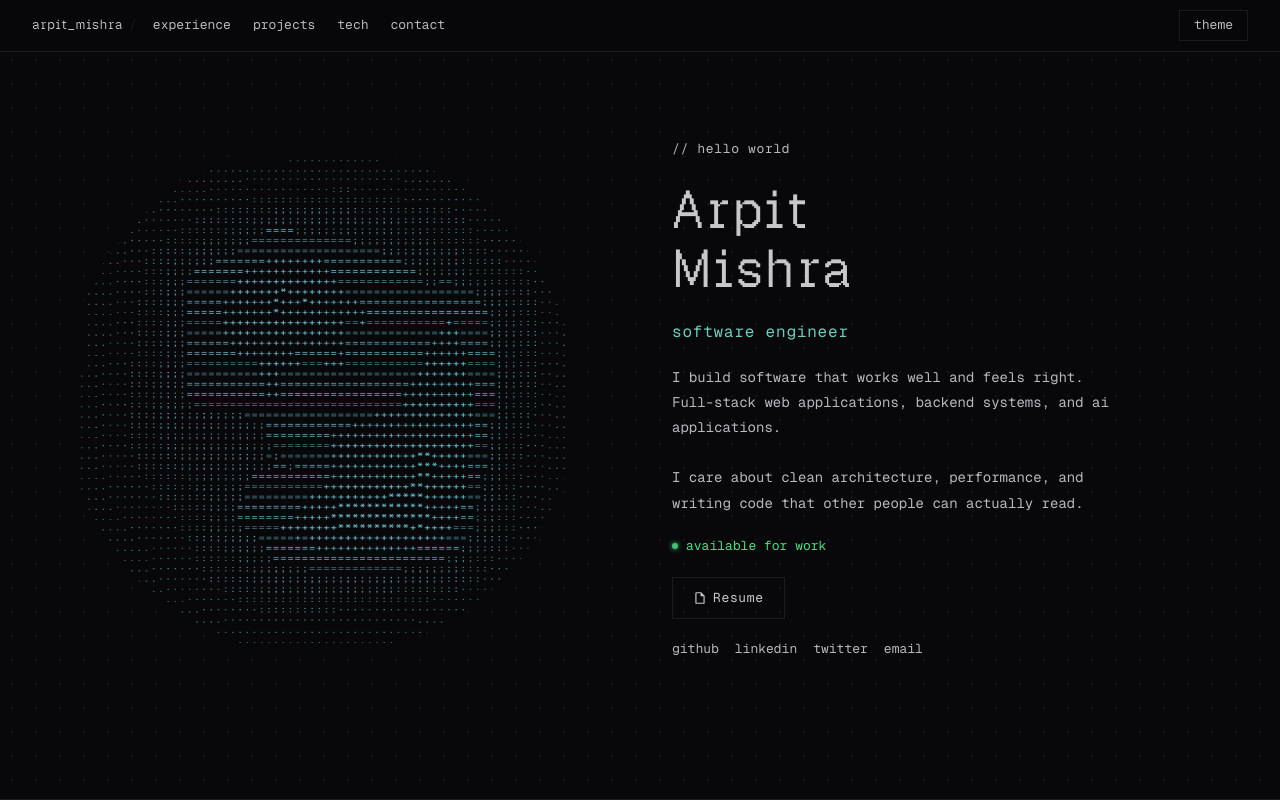
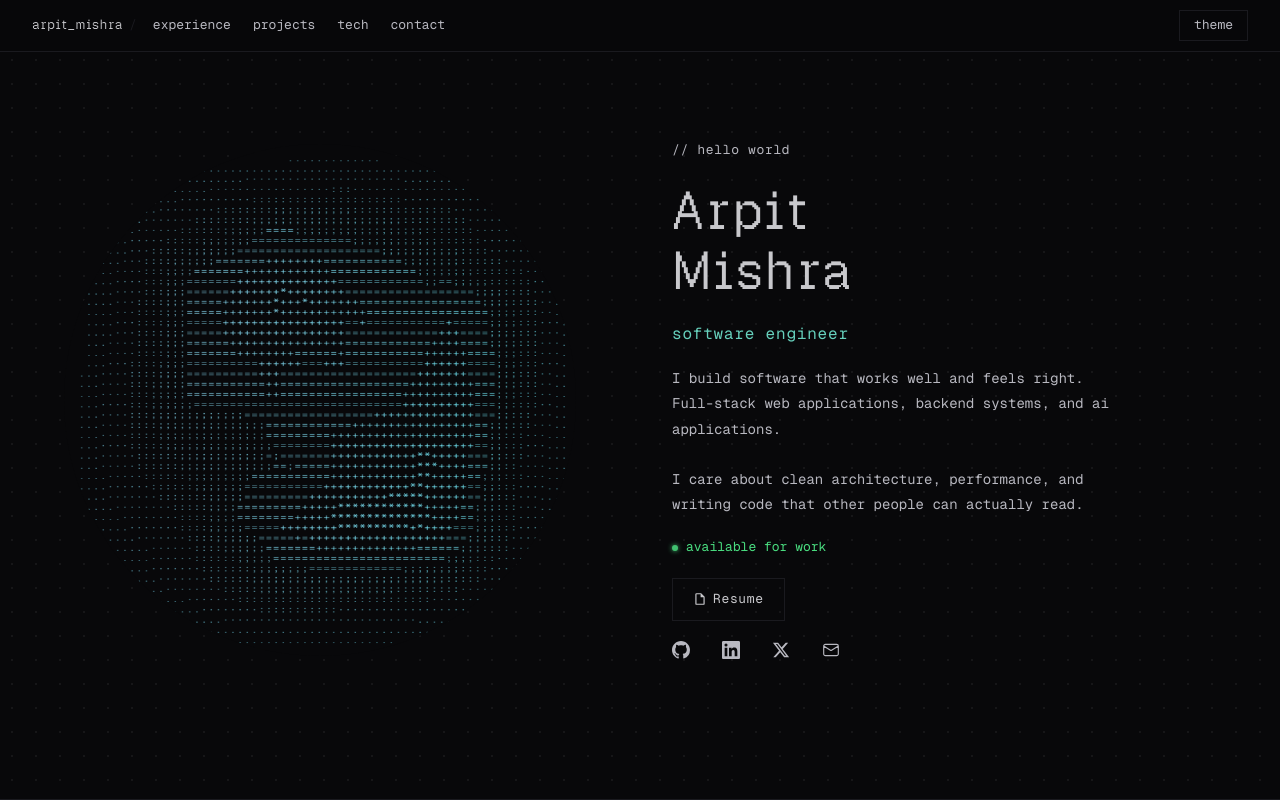
Before and after one commit to ArpitMishra17/arpitmishra-portfolio, a React (Vite) app: page / in a window 1280 px wide. Shown: the top 800 px of the page. Built offline with nearby package versions, Linux system fonts and the light colour scheme.

Commit message:
feat: change social links from text to logo

```diff
--- a/src/components/Contact.tsx
+++ b/src/components/Contact.tsx
@@ -1,8 +1,44 @@
 const links = [
-  { label: 'mishrarpit3117@gmail.com', href: 'mailto:mishrarpit3117@gmail.com' },
-  { label: 'github.com/ArpitMishra17', href: 'https://github.com/ArpitMishra17' },
-  { label: 'linkedin.com/in/arpit-mishra', href: 'https://www.linkedin.com/in/arpit-mishra-7a1823277/' },
-  { label: '@0xarpitm', href: 'https://x.com/0xarpitm' },
+  {
+    label: 'email',
+    href: 'mailto:mishrarpit3117@gmail.com',
+    icon: (
+      <svg viewBox="0 0 24 24" className="w-4 h-4 fill-none stroke-current inline-block" strokeWidth="1.5">
+        <path d="M21.75 6.75v10.5a2.25 2.25 0 0 1-2.25 2.25h-15a2.25 2.25 0 0 1-2.25-2.25V6.75m19.5 0A2.25 2.25 0 0 0 19.5 4.5h-15a2.25 2.25 0 0 0-2.25 2.25m19.5 0-8.953 5.468a1.5 1.5 0 0 1-1.594 0L2.25 6.75" strokeLinecap="round" strokeLinejoin="round" />
+      </svg>
+    ),
+    text: 'mishrarpit3117@gmail.com',
+  },
+  {
+    label: 'github',
+    href: 'https://github.com/ArpitMishra17',
+    icon: (
+      <svg viewBox="0 0 24 24" className="w-4 h-4 fill-current inline-block">
+        <path d="M12 0C5.37 0 0 5.37 0 12c0 5.31 3.435 9.795 8.205 11.385.6.105.825-.255.825-.57 0-.285-.015-1.23-.015-2.235-3.015.555-3.795-.735-4.035-1.41-.135-.345-.72-1.41-1.23-1.695-.42-.225-1.02-.78-.015-.795.945-.015 1.62.87 1.845 1.23 1.08 1.815 2.805 1.305 3.495.99.105-.78.42-1.305.765-1.605-2.67-.3-5.46-1.335-5.46-5.925 0-1.305.465-2.385 1.23-3.225-.12-.3-.54-1.53.12-3.18 0 0 1.005-.315 3.3 1.23.96-.27 1.98-.405 3-.405s2.04.135 3 .405c2.295-1.56 3.3-1.23 3.3-1.23.66 1.65.24 2.88.12 3.18.765.84 1.23 1.905 1.23 3.225 0 4.605-2.805 5.625-5.475 5.925.435.375.81 1.095.81 2.22 0 1.605-.015 2.895-.015 3.3 0 .315.225.69.825.57A12.02 12.02 0 0 0 24 12c0-6.63-5.37-12-12-12z" />
+      </svg>
+    ),
+    text: 'github.com/ArpitMishra17',
+  },
+  {
+    label: 'linkedin',
+    href: 'https://www.linkedin.com/in/arpit-mishra-7a1823277/',
+    icon: (
+      <svg viewBox="0 0 24 24" className="w-4 h-4 fill-current inline-block">
+        <path d="M20.447 20.452h-3.554v-5.569c0-1.328-.027-3.037-1.852-3.037-1.853 0-2.136 1.445-2.136 2.939v5.667H9.351V9h3.414v1.561h.046c.477-.9 1.637-1.85 3.37-1.85 3.601 0 4.267 2.37 4.267 5.455v6.286zM5.337 7.433a2.062 2.062 0 0 1-2.063-2.065 2.064 2.064 0 1 1 2.063 2.065zm1.782 13.019H3.555V9h3.564v11.452zM22.225 0H1.771C.792 0 0 .774 0 1.729v20.542C0 23.227.792 24 1.771 24h20.451C23.2 24 24 23.227 24 22.271V1.729C24 .774 23.2 0 22.222 0h.003z" />
+      </svg>
+    ),
+    text: 'linkedin.com/in/arpit-mishra',
+  },
+  {
+    label: 'x',
+    href: 'https://x.com/0xarpitm',
+    icon: (
+      <svg viewBox="0 0 24 24" className="w-4 h-4 fill-current inline-block">
+        <path d="M18.244 2.25h3.308l-7.227 8.26 8.502 11.24H16.17l-5.214-6.817L4.99 21.75H1.68l7.73-8.835L1.254 2.25H8.08l4.713 6.231zm-1.161 17.52h1.833L7.084 4.126H5.117z" />
+      </svg>
+    ),
+    text: '@0xarpitm',
+  },
 ]
 
 export default function Contact() {
@@ -26,10 +62,10 @@
               onMouseEnter={e => (e.currentTarget.style.color = 'var(--accent)')}
               onMouseLeave={e => (e.currentTarget.style.color = 'var(--dim)')}
             >
-              <span className="text-[12px] mr-1.5" style={{ color: 'var(--dim)' }}>
-                →
+              <span className="mr-1.5" style={{ color: 'var(--dim)' }}>
+                {link.icon}
               </span>
-              {link.label}
+              {link.text}
             </a>
           ))}
         </div>
--- a/src/components/Hero.tsx
+++ b/src/components/Hero.tsx
@@ -74,12 +74,44 @@
             </a>
           </div>
 
-          <div className="flex gap-4 text-[13px]">
+          <div className="flex gap-8 items-center">
             {[
-              { label: 'github', href: 'https://github.com/ArpitMishra17' },
-              { label: 'linkedin', href: 'https://www.linkedin.com/in/arpit-mishra-7a1823277/' },
-              { label: 'twitter', href: 'https://x.com/0xarpitm' },
-              { label: 'email', href: 'mailto:mishrarpit3117@gmail.com' },
+              {
+                label: 'github',
+                href: 'https://github.com/ArpitMishra17',
+                icon: (
+                  <svg viewBox="0 0 24 24" className="w-[18px] h-[18px] fill-current">
+                    <path d="M12 0C5.37 0 0 5.37 0 12c0 5.31 3.435 9.795 8.205 11.385.6.105.825-.255.825-.57 0-.285-.015-1.23-.015-2.235-3.015.555-3.795-.735-4.035-1.41-.135-.345-.72-1.41-1.23-1.695-.42-.225-1.02-.78-.015-.795.945-.015 1.62.87 1.845 1.23 1.08 1.815 2.805 1.305 3.495.99.105-.78.42-1.305.765-1.605-2.67-.3-5.46-1.335-5.46-5.925 0-1.305.465-2.385 1.23-3.225-.12-.3-.54-1.53.12-3.18 0 0 1.005-.315 3.3 1.23.96-.27 1.98-.405 3-.405s2.04.135 3 .405c2.295-1.56 3.3-1.23 3.3-1.23.66 1.65.24 2.88.12 3.18.765.84 1.23 1.905 1.23 3.225 0 4.605-2.805 5.625-5.475 5.925.435.375.81 1.095.81 2.22 0 1.605-.015 2.895-.015 3.3 0 .315.225.69.825.57A12.02 12.02 0 0 0 24 12c0-6.63-5.37-12-12-12z" />
+                  </svg>
+                ),
+              },
+              {
+                label: 'linkedin',
+                href: 'https://www.linkedin.com/in/arpit-mishra-7a1823277/',
+                icon: (
+                  <svg viewBox="0 0 24 24" className="w-[18px] h-[18px] fill-current">
+                    <path d="M20.447 20.452h-3.554v-5.569c0-1.328-.027-3.037-1.852-3.037-1.853 0-2.136 1.445-2.136 2.939v5.667H9.351V9h3.414v1.561h.046c.477-.9 1.637-1.85 3.37-1.85 3.601 0 4.267 2.37 4.267 5.455v6.286zM5.337 7.433a2.062 2.062 0 0 1-2.063-2.065 2.064 2.064 0 1 1 2.063 2.065zm1.782 13.019H3.555V9h3.564v11.452zM22.225 0H1.771C.792 0 0 .774 0 1.729v20.542C0 23.227.792 24 1.771 24h20.451C23.2 24 24 23.227 24 22.271V1.729C24 .774 23.2 0 22.222 0h.003z" />
+                  </svg>
+                ),
+              },
+              {
+                label: 'x',
+                href: 'https://x.com/0xarpitm',
+                icon: (
+                  <svg viewBox="0 0 24 24" className="w-[18px] h-[18px] fill-current">
+                    <path d="M18.244 2.25h3.308l-7.227 8.26 8.502 11.24H16.17l-5.214-6.817L4.99 21.75H1.68l7.73-8.835L1.254 2.25H8.08l4.713 6.231zm-1.161 17.52h1.833L7.084 4.126H5.117z" />
+                  </svg>
+                ),
+              },
+              {
+                label: 'email',
+                href: 'mailto:mishrarpit3117@gmail.com',
+                icon: (
+                  <svg viewBox="0 0 24 24" className="w-[18px] h-[18px] fill-none stroke-current" strokeWidth="1.5">
+                    <path d="M21.75 6.75v10.5a2.25 2.25 0 0 1-2.25 2.25h-15a2.25 2.25 0 0 1-2.25-2.25V6.75m19.5 0A2.25 2.25 0 0 0 19.5 4.5h-15a2.25 2.25 0 0 0-2.25 2.25m19.5 0-8.953 5.468a1.5 1.5 0 0 1-1.594 0L2.25 6.75" strokeLinecap="round" strokeLinejoin="round" />
+                  </svg>
+                ),
+              },
             ].map(link => (
               <a
                 key={link.label}
@@ -91,7 +123,7 @@
                 onMouseEnter={e => (e.currentTarget.style.color = 'var(--accent)')}
                 onMouseLeave={e => (e.currentTarget.style.color = 'var(--dim)')}
               >
-                {link.label}
+                {link.icon}
               </a>
             ))}
           </div>
```
Also changed, not shown: 1 other file (tests, documents, lock files or other folders).
